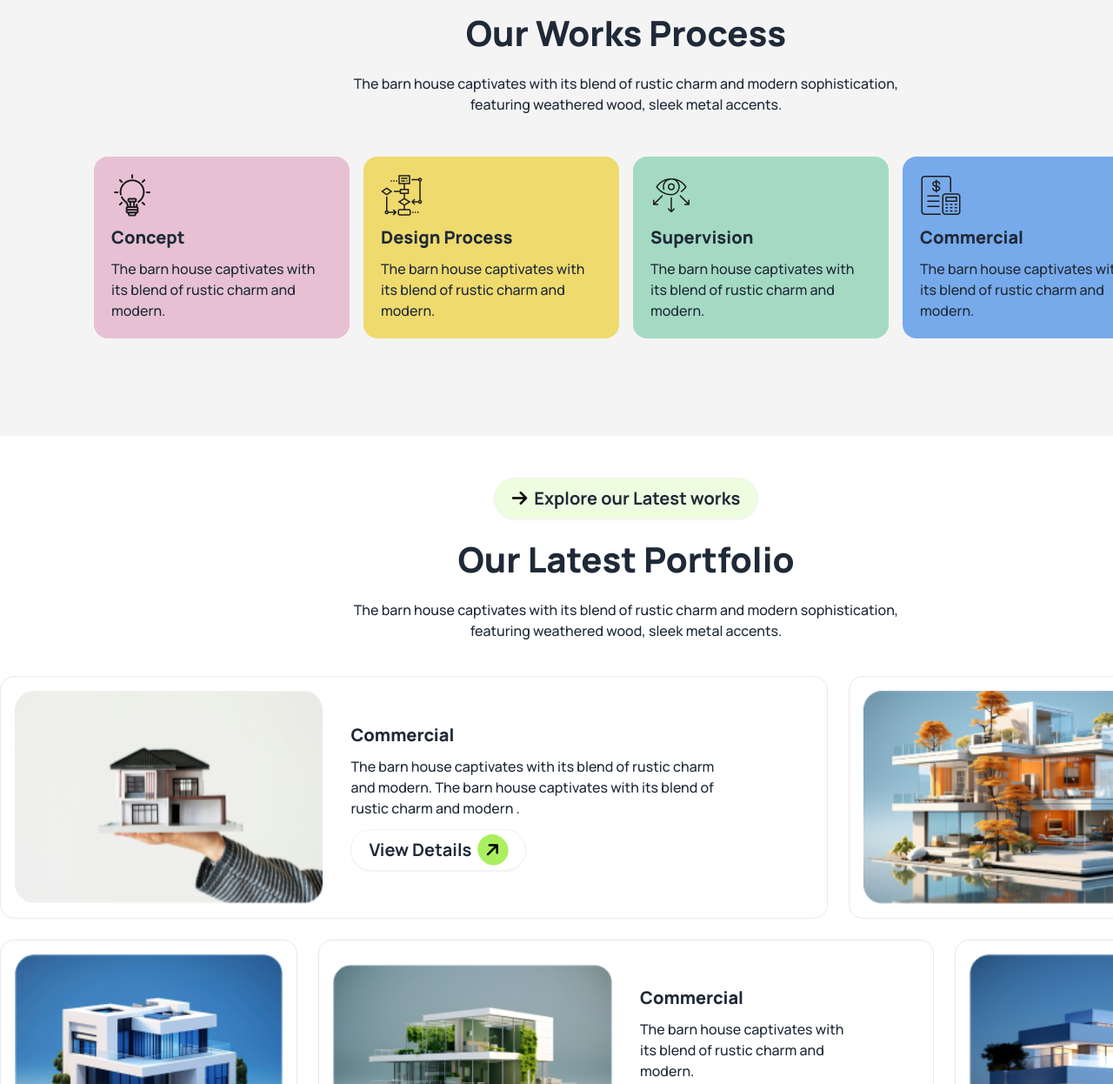
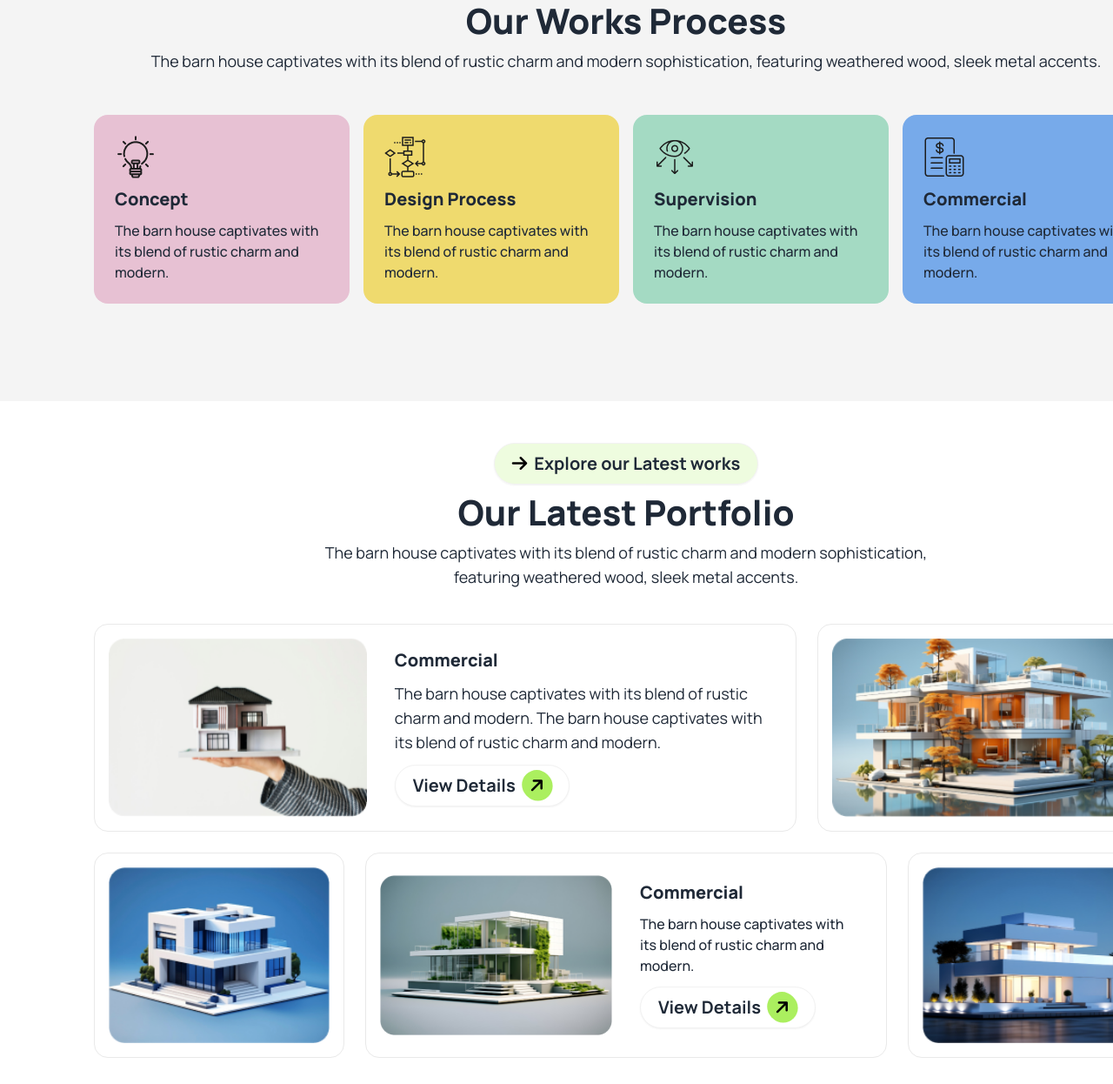
Before and after one commit to AbuNayem119/Rinterio-web-design, a plain HTML site: page index.html in a window 1280 px wide. Shown: the part 1560-2806 px from the top of the page at 87% size. Drawn offline with nearby package versions, Linux system fonts and the light colour scheme.

Commit message:
Some Section Responsive

```diff
--- a/index.html
+++ b/index.html
@@ -141,25 +141,24 @@
       </section>
 
       <!-- How we works -->
-      <section class="bg-[#F4F4F4] pb-16 pt-5 hidden md:block">
+      <section class="bg-[#F4F4F4] pb-16 pt-5">
         <div class="flex items-center flex-col gap-4 w-[85%] mx-auto">
-          <a
-            class="btn bg-white rounded-3xl text-[20px] py-1 px-5 font-bold"
+          <a class="btn bg-white rounded-3xl text-[20px] md:py-1 py-2 md:px-5 px-4 font-bold"
             href=""
             ><i class="fa-solid fa-arrow-right text-black rounded-full"></i>How
             we works</a
           >
-          <h3 class="text-[40px] font-extrabold w-4/5 text-center">
+          <h3 class="md:text-[40px] text-2xl font-extrabold w-4/5 text-center">
             Our Works Process
           </h3>
-          <p class="font-medium leading-6 text-center">
+          <p class="md:text-lg text-sm leading-6 text-center">
             The barn house captivates with its blend of rustic charm and modern
-            sophistication,<br />featuring weathered wood, sleek metal accents.
+            sophistication, featuring weathered wood, sleek metal accents.
           </p>
         </div>
-        <div class="w-[85%] mx-auto flex justify-between gap-4 py-12">
+        <div class="w-[85%] mx-auto flex flex-col md:flex-row md:justify-between gap-4 py-12">
           <div
-            class="flex flex-col gap-3 items-start bg-[#E7C1D3] p-5 rounded-2xl"
+            class="flex flex-col gap-3 items-start bg-[#E7C1D3] p-6 rounded-2xl"
           >
             <img src="./assets/concept.png" alt="" />
             <h4 class="text-[20px] font-extrabold leading-6">Concept</h4>
@@ -169,7 +168,7 @@
             </p>
           </div>
           <div
-            class="flex flex-col gap-3 items-start bg-[#EFDA6E] p-5 rounded-2xl"
+            class="flex flex-col gap-3 items-start bg-[#EFDA6E] p-6 rounded-2xl"
           >
             <img src="./assets/flow-chart.png" alt="" />
             <h4 class="text-[20px] font-extrabold leading-6">Design Process</h4>
@@ -179,7 +178,7 @@
             </p>
           </div>
           <div
-            class="flex flex-col gap-3 items-start bg-[#A4DAC3] p-5 rounded-2xl"
+            class="flex flex-col gap-3 items-start bg-[#A4DAC3] p-6 rounded-2xl"
           >
             <img src="./assets/vision.png" alt="" />
             <h4 class="text-[20px] font-extrabold leading-6">Supervision</h4>
@@ -189,7 +188,7 @@
             </p>
           </div>
           <div
-            class="flex flex-col gap-3 items-start bg-[#77AAEA] p-5 rounded-2xl"
+            class="flex flex-col gap-3 items-start bg-[#77AAEA] p-6 rounded-2xl"
           >
             <img src="./assets/budget-planning.png" alt="" />
             <h4 class="text-[20px] font-extrabold leading-6">Commercial</h4>
@@ -202,36 +201,33 @@
       </section>
 
       <!-- Explore our Latest works -->
-      <section class="pb-16 pt-12 hidden md:block">
+      <section class="pb-16 pt-12 bg-[#F4F4F4] md:bg-white">
         <div class="flex items-center flex-col gap-4 w-[85%] mx-auto mb-10">
           <a
-            class="btn bg-[#abef5f33] rounded-3xl text-[20px] py-1 px-5 font-bold"
+            class="btn bg-[#abef5f33] rounded-3xl text-base md:text-[20px] py-2 px-4 md:py-1 md:px-5 font-bold"
             href=""
             ><i class="fa-solid fa-arrow-right text-black rounded-full"></i
             >Explore our Latest works</a
           >
-          <h3 class="text-[40px] font-extrabold w-4/5 text-center">
+          <h3 class="md:text-[40px] text-2xl font-extrabold w-4/5 text-center">
             Our Latest Portfolio
           </h3>
-          <p class="font-medium leading-6 text-center">
+          <p class="md:text-lg text-sm w-11/12 md:w-3/5 leading-6 text-center">
             The barn house captivates with its blend of rustic charm and modern
-            sophistication,<br />featuring weathered wood, sleek metal accents.
+            sophistication, featuring weathered wood, sleek metal accents.
           </p>
         </div>
-        <div class="grid grid-cols-3 gap-6">
-          <div
-            class="flex gap-8 justify-center items-center rounded-2xl p-4 col-span-2 border border-[#E9E9E9]"
-          >
-            <div class="w-2/5">
+
+        <!-- First Grid . . .  -->
+        <div class="w-[85%] mx-auto grid grid-cols-1 md:grid-cols-3 gap-3 md:gap-6">
+          <div class="bg-white flex md:flex-row flex-col gap-8 justify-center items-center rounded-2xl p-4 md:col-span-2 border border-[#E9E9E9]">
+            <div class="md:w-2/5 w-full">
               <img class="w-full h-full" src="./assets/img1.png" alt="" />
             </div>
-            <div class="w-3/5 flex flex-col gap-3 items-start">
+            <div class="md:w-3/5 w-full flex flex-col gap-3 items-start">
               <h4 class="text-[20px] font-extrabold leading-6">Commercial</h4>
-              <p class="font-medium leading-6">
-                The barn house captivates with its blend of rustic charm <br />
-                and modern. The barn house captivates with its blend of <br />
-                rustic charm and modern .
-              </p>
+              <p class="md:text-lg text-base md:w-auto w-11/12 leading-6">
+                The barn house captivates with its blend of rustic charm and modern. The barn house captivates with its blend of rustic charm and modern.</p>
               <a
                 class="btn bg-white rounded-3xl text-[20px] py-1 px-5 font-bold"
                 href=""
@@ -241,19 +237,17 @@
               ></a>
             </div>
           </div>
-          <div class="p-4 rounded-2xl border border-[#E9E9E9]">
+          <div class="bg-white p-4 rounded-2xl border border-[#E9E9E9]">
             <img class="w-full h-full" src="./assets/img2.png" alt="" />
           </div>
         </div>
 
         <!-- Last Grid . . .  -->
-        <div class="grid grid-cols-4 gap-6 mt-6">
-          <div class="p-4 rounded-2xl border border-[#E9E9E9]">
+        <div class="w-[85%] mx-auto grid grid-cols-1 md:grid-cols-4 md:gap-6  mt-3 md:mt-6">
+          <div class="p-4 rounded-2xl border bg-white border-[#E9E9E9]">
             <img class="w-full h-full" src="./assets/img3.png" alt="" />
           </div>
-          <div
-            class="flex gap-8 justify-center items-center rounded-2xl p-4 col-span-2 border border-[#E9E9E9]"
-          >
+          <div class="flex gap-8 justify-center items-center rounded-2xl p-4 col-span-2 border border-[#E9E9E9]">
             <div class="w-1/2">
               <img class="w-full h-full" src="./assets/img4.png" alt="" />
             </div>
```
